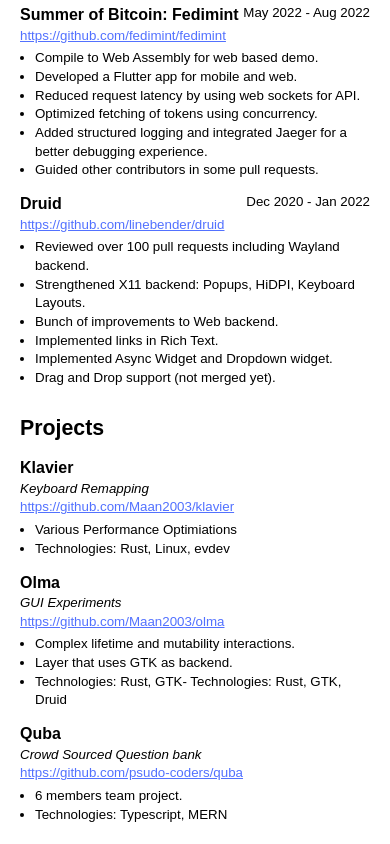
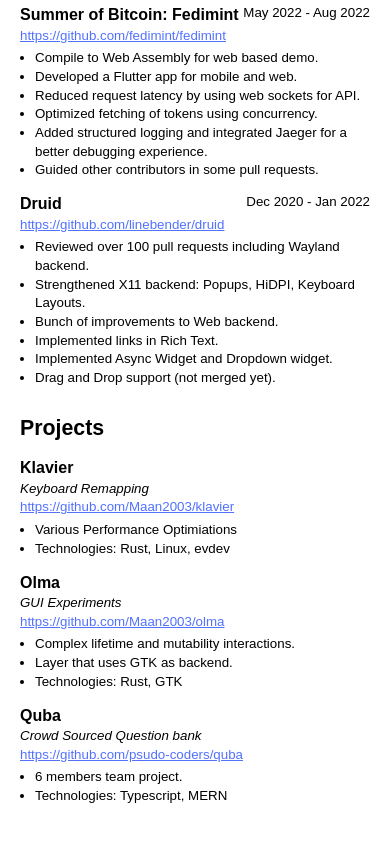
Before and after one commit to Maan2003/Maan2003.github.io, a plain HTML site: page resume/index.html in a window 390 px wide. Shown: the part 944-1788 px from the top of the page. Drawn offline with Linux system fonts and the light colour scheme.

Commit message:
Update data and min size

```diff
--- a/resume/index.html
+++ b/resume/index.html
@@ -7,7 +7,7 @@
     <title>Manmeet Singh</title>
 
     <link rel='stylesheet' href='global.css'>
-    <style>.app.svelte-vw0ur2{box-sizing:border-box;max-width:8.5in;font-family:Arial;font-size:var(--fsz-normal);color:var(--fg);line-height:1.4;margin:0 auto;background-color:#fff}@page{margin:0.5in 0.7in}@media not print{.app.svelte-vw0ur2{padding:20px}}.cols.svelte-vw0ur2{display:flex}@media(min-width: 5in){.c1.svelte-vw0ur2{flex:0 0 35%}.c2.svelte-vw0ur2{margin-left:20pt;flex:0 0 calc(65% - 20pt)}}@media(max-width: 5in){.cols.svelte-vw0ur2{flex-direction:column}.c2.svelte-vw0ur2{margin-top:20pt}}
+    <style>.app.svelte-1oelf2q{box-sizing:border-box;max-width:8.5in;font-family:Arial;font-size:var(--fsz-normal);color:var(--fg);line-height:1.4;margin:0 auto;background-color:#fff}@page{margin:0.5in 0.7in}@media not print{.app.svelte-1oelf2q{padding:20px}}.cols.svelte-1oelf2q{display:flex}@media(min-width: 8in){.c1.svelte-1oelf2q{flex:0 0 35%}.c2.svelte-1oelf2q{margin-left:20pt;flex:0 0 calc(65% - 20pt)}}@media(max-width: 8in){.cols.svelte-1oelf2q{flex-direction:column}.c2.svelte-1oelf2q{margin-top:20pt}}
 h1.svelte-za4x8s{font-size:var(--fsz-title);color:var(--pr)}
 .section.svelte-15cdxg6:not(:first-child){margin-top:20pt}.header.svelte-15cdxg6{color:var(--pr);font-weight:700;font-size:var(--fsz-h1)}.children.svelte-15cdxg6{display:flex;flex-direction:column}.children.svelte-15cdxg6>*{margin-top:10pt}
 .socials.svelte-1esga6y{display:flex;flex-direction:column}a.svelte-1esga6y{color:inherit}a.svelte-1esga6y::before{display:inline-block;text-align:center;width:12px;margin-right:4px;position:relative;bottom:-2px}a[data-platform="linkedin"].svelte-1esga6y::before{content:url(icons/linkedin.svg)}a[data-platform="github"].svelte-1esga6y::before{content:url(icons/github.svg)}a[data-platform="phone"].svelte-1esga6y::before{content:url(icons/phone.svg)}a[data-platform="address"].svelte-1esga6y::before{content:url(icons/location.svg)}a[data-platform="email"].svelte-1esga6y::before{content:url(icons/email.svg)}
@@ -40,9 +40,9 @@
 </style>
   </head>
   <body>
-    <div class="app svelte-vw0ur2"><h1 class="svelte-za4x8s">Manmeet Singh</h1>
+    <div class="app svelte-1oelf2q"><h1 class="svelte-za4x8s">Manmeet Singh</h1>
 
-    <div class="cols svelte-vw0ur2"><div class="c1 svelte-vw0ur2"><div class="section svelte-15cdxg6"><div class="header svelte-15cdxg6">Contact</div>
+    <div class="cols svelte-1oelf2q"><div class="c1 svelte-1oelf2q"><div class="section svelte-15cdxg6"><div class="header svelte-15cdxg6">Contact</div>
     <div class="children svelte-15cdxg6"><div class="socials svelte-1esga6y"><a data-platform="phone" class="svelte-1esga6y">+91 9802872400
         </a><a href="mailto:manmeetmann2003@gmail.com" data-platform="email" class="svelte-1esga6y">manmeetmann2003@gmail.com
         </a><a href="https://github.com/Maan2003" data-platform="github" class="svelte-1esga6y">github.com/Maan2003
@@ -82,7 +82,7 @@
     <div>Selected to represent college at national level.</div>
 </div></div>
 </div></div>
-        <div class="c2 svelte-vw0ur2"><div class="section svelte-15cdxg6"><div class="header svelte-15cdxg6">Experience</div>
+        <div class="c2 svelte-1oelf2q"><div class="section svelte-15cdxg6"><div class="header svelte-15cdxg6">Experience</div>
     <div class="children svelte-15cdxg6"><div><div class="split svelte-yn11id"><span class="title svelte-gqgwg1">Summer of Bitcoin: Fedimint</span>
         <span>May 2022 - Aug 2022</span>
 </div>
@@ -140,7 +140,7 @@
     <div class="svelte-1igkred"><ul>
 <li>Complex lifetime and mutability interactions.</li>
 <li>Layer that uses GTK as backend.</li>
-<li>Technologies: Rust, GTK- Technologies: Rust, GTK, Druid</li>
+<li>Technologies: Rust, GTK</li>
 </ul>
 
 </div>
```
